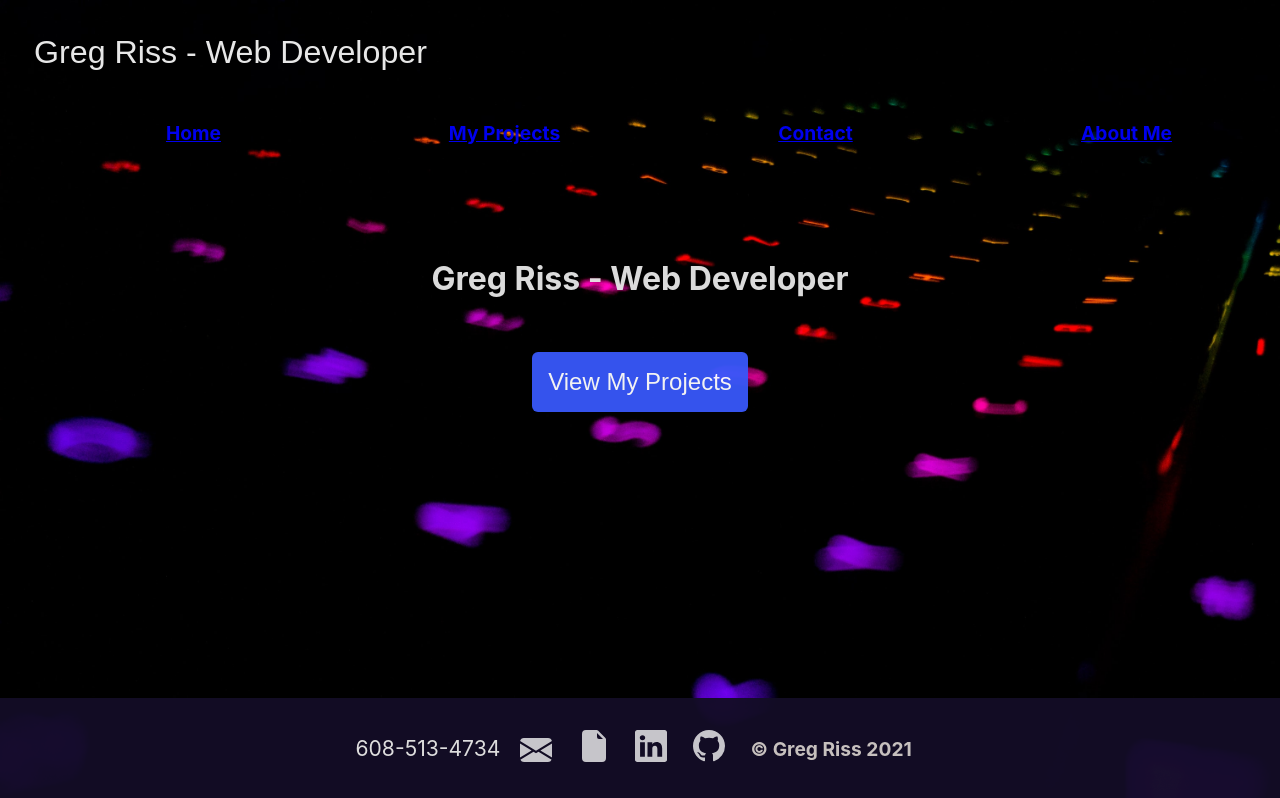
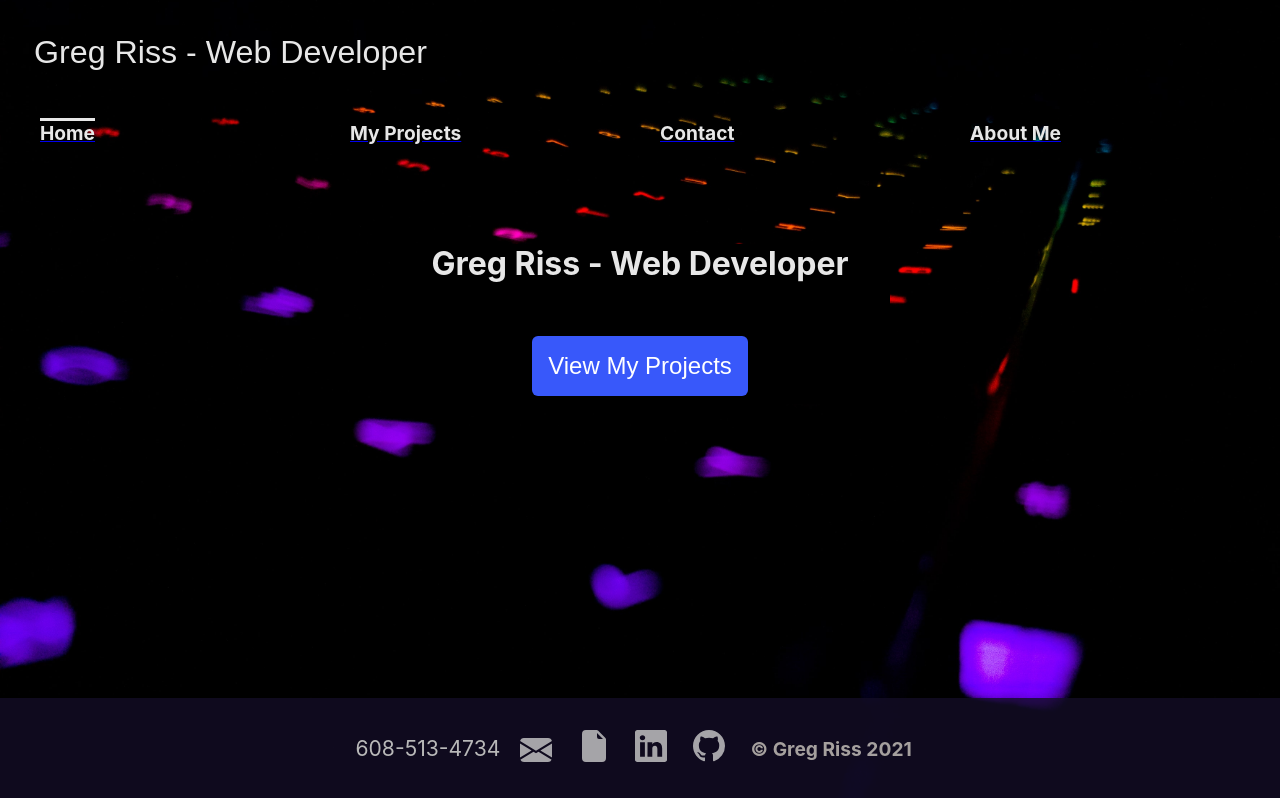
Before and after one commit to gregriss/dev-portfolio, a React (Create React App) app in the folder react-port/: page / in a window 1280 px wide. Shown: the top 798 px of the page. Built offline with nearby package versions, Linux system fonts and the light colour scheme.

Commit message:
adjusting styles

```diff
--- a/react-port/src/App.css
+++ b/react-port/src/App.css
@@ -1,6 +1,8 @@
 body {
-  background-image: url(./assets/images/niveri-code-img.jpg);
+  background: url(./assets/images/niveri-code-img.jpg);
   background-size: cover;
+  background-position: center left;
+
 }
 
 @media (prefers-reduced-motion: no-preference) {
--- a/react-port/src/App.js
+++ b/react-port/src/App.js
@@ -10,17 +10,16 @@ import Contact from './pages/contact/contact';
 
 function App() {
   return (
-    <HashRouter basename="/dev-portfolio">
+    <HashRouter>
       <Router>
-        <Header />
         <Wrapper >
+          <Route path="/" component={Header} />
           <Route exact path="/" component={Home} />
-          <Route path="/about" component={About} />
-          <Route path="/portfolio" component={Portfolio} />
-          <Route path="/contact" component={Contact} />
+          <Route exact path="/about" component={About} />
+          <Route exact path="/portfolio" component={Portfolio} />
+          <Route exact path="/contact" component={Contact} />
           <Route path="/" component={Footer} />
         </Wrapper>
-        <Footer />
       </Router>
     </HashRouter>
   );
--- a/react-port/src/components/footer/footer.js
+++ b/react-port/src/components/footer/footer.js
@@ -8,15 +8,19 @@ import github from '../../assets/github-icon-lg.svg';
 import linkedIn from '../../assets/linkedin-icon.svg';
 
 function Footer() {
+    // const footerItems = [
+    //     {
+    //         id: 1
+
+    //     }
+    // ]
     return (
         <footer>
             <span style={{ fontSize: '110%' }}>
                 608-513-4734
             </span>
             <Link
-                to={{
-                    pathname: "mailto:gregriss23@gmail.com"
-                }}
+                to="mailto:gregriss23@gmail.com"
                 id="email"
                 className="footer-links"
             >
--- a/react-port/src/components/header/header.js
+++ b/react-port/src/components/header/header.js
@@ -1,6 +1,7 @@
 import React from 'react';
 import { Link } from "react-router-dom";
 import './style.css';
+
 function Header() {
     return (
         <header className="header">
@@ -19,9 +20,9 @@ function Header() {
                             <Link
                                 to="/"
                                 className={
-                                    window.location.pathname === "/" || window.location.pathname === "/home"
-                                        ? "nav-link active"
-                                        : "nav-link"
+                                    window.location.pathname === "/"
+                                        ? "active"
+                                        : ""
                                 }
                             >
                                 <span className="header-span">
@@ -33,7 +34,10 @@ function Header() {
                             <Link
                                 to="/portfolio"
                                 className={
-                                    window.location.pathname === "/portfolio" ? "nav-link active" : "nav-link"}
+                                    window.location.pathname === "/#/portfolio"
+                                        ? "active"
+                                        : ""
+                                }
                             >
                                 <span className="header-span">
                                     My Projects
@@ -45,8 +49,8 @@ function Header() {
                                 to="/contact"
                                 className={
                                     window.location.pathname === "/contact"
-                                        ? "nav-link active"
-                                        : "nav-link"
+                                        ? "active"
+                                        : ""
                                 }
                             >
                                 <span className="header-span">
@@ -59,8 +63,8 @@ function Header() {
                                 to="/about"
                                 className={
                                     window.location.pathname === "/about"
-                                        ? "nav-link active"
-                                        : "nav-link"
+                                        ? "active"
+                                        : ""
                                 }
                             >
                                 <span className="header-span">
--- a/react-port/src/components/header/style.css
+++ b/react-port/src/components/header/style.css
@@ -14,14 +14,14 @@ nav {
 
 ul {
     list-style: none;
-    text-align: center;
+    text-align: left;
     display: grid;
     grid-template-columns: repeat(auto-fit, minmax(100px, 1fr));
-    gap: 0.25rem;
+    gap: 0;
 }
 
 li {
-    color: #e7e7e7;
+    /* color: #e7e7e7; */
     font-size: 120%;
     font-weight: bold;
 }
@@ -36,11 +36,24 @@ li {
 .brand-btn {
     background: none;
     color: #e7e7e7;
+    cursor: pointer;
 }
 
+.header-span {
+    color: #e7e7e7;
+    transition: 0.05s ease-in-out;
+}
+
+.header-span:active {
+    color: hsl(230, 95%, 60%);
+}
+
+.active {
+    border-top: 3px solid #e7e7e7;
+}
 /* why doesn't this work? */
 /* (because it wasn't wrapped in another element) */
-Link {
+/* Link {
     color: #e7e7e7;
     text-decoration: none;
-}
+} */
--- a/react-port/src/components/project/project.js
+++ b/react-port/src/components/project/project.js
@@ -1,11 +1,11 @@
 import React from 'react';
-import { Link } from "react-router-dom";
+// import { Link } from "react-router-dom";
 
 function Project(props) {
     return (
         <div style={{ background: '#808080', padding: '20px 40px 60px 40px' }}>
             <h3 style={{ fontSize: '150%' }}>
-                {props.title}
+                {`${props.id}. ${props.title}`}
             </h3>
             <img
                 src={props.image}
@@ -17,8 +17,9 @@ function Project(props) {
             }} */}
             <a href={props.repo}
                 target="_blank"
+                rel="noreferrer"
                 className="port-link"
-                style={{ display: 'block', margin: '5px', fontSize: '120%' }}
+                style={{ display: 'block', margin: '5px', fontSize: '120%', fontWeight: 'bold' }}
             >
                 Code
             </a>
@@ -28,13 +29,14 @@ function Project(props) {
             }} */}
             <a href={props.deployment}
                 target="_blank"
-                style={{ display: 'block', margin: '5px', fontSize: '120%' }}
+                rel="noreferrer"
+                style={{ display: 'block', margin: '5px', fontSize: '120%', fontWeight: 'bold' }}
             >
                 Live Site
             </a>
             {/* </Link> */}
             <ul>{props.tech.map(item => (
-                <li style={{ backgroundColor: '#00004d', color: 'white', height: '40px', padding: '5px', textAlign: 'center', alignSelf: 'center', borderRadius: '20px' }}>{`${item}`}</li>
+                <li style={{ backgroundColor: '#00004d', color: '#e7e7e7', fontSize: '110%', fontWeight: 'normal', height: '40px', padding: '5px', textAlign: 'center', alignSelf: 'center', borderRadius: '20px' }}>{`${item}`}</li>
             ))}
             </ul>
         </div>
--- a/react-port/src/pages/home/home.js
+++ b/react-port/src/pages/home/home.js
@@ -5,16 +5,17 @@ function Home() {
     const styles = {
         main: {
             color: '#e7e7e7',
-            opacity: 0.95,
             textAlign: 'center',
-            // display: 'flex',
-            // justifyContent: 'center',
-            // alignItems: 'center',
-            // flexFlow: 'column',
-            padding: '6vmax 3vmax',
-            // border: '1px solid black'
+            padding: '8vmax 3vmax'
         },
 
+        content: {
+            padding: 0,
+            margin: '0 auto',
+            maxWidth: '500px',
+            background: 'black'
+            // border: '1px solid white'
+        },
         button: {
             padding: '1rem',
             marginTop: '2rem',
@@ -25,6 +26,7 @@ function Home() {
     }
     return (
         <main style={styles.main}>
+            <div style={styles.content}>
                 <h1>
                     Greg Riss - Web Developer
             </h1>
@@ -33,6 +35,7 @@ function Home() {
                         View My Projects
                     </button>
                 </Link>
+            </div>
         </main>
     )
 }
--- a/react-port/src/pages/portfolio/portfolio.js
+++ b/react-port/src/pages/portfolio/portfolio.js
@@ -14,7 +14,7 @@ function Portfolio() {
             display: 'grid',
             margin: '0 auto',
             height: 'auto',
-            width: 'clamp(320px, 100%, 1000px)',
+            width: 'clamp(320px, 100%, 1400px)',
             padding: '50px 0 400px 0'
         },
 
@@ -24,7 +24,8 @@ function Portfolio() {
         },
 
         h2: {
-            fontSize: '180%'
+            fontSize: '180%',
+            color: '#e7e7e7'
         },
 
         img: {
```
Also changed, not shown: react-port/src/assets/code-icon-lg.svg, react-port/src/assets/envelope-icon.svg. Lines whose indentation alone changed are shown as unchanged.
